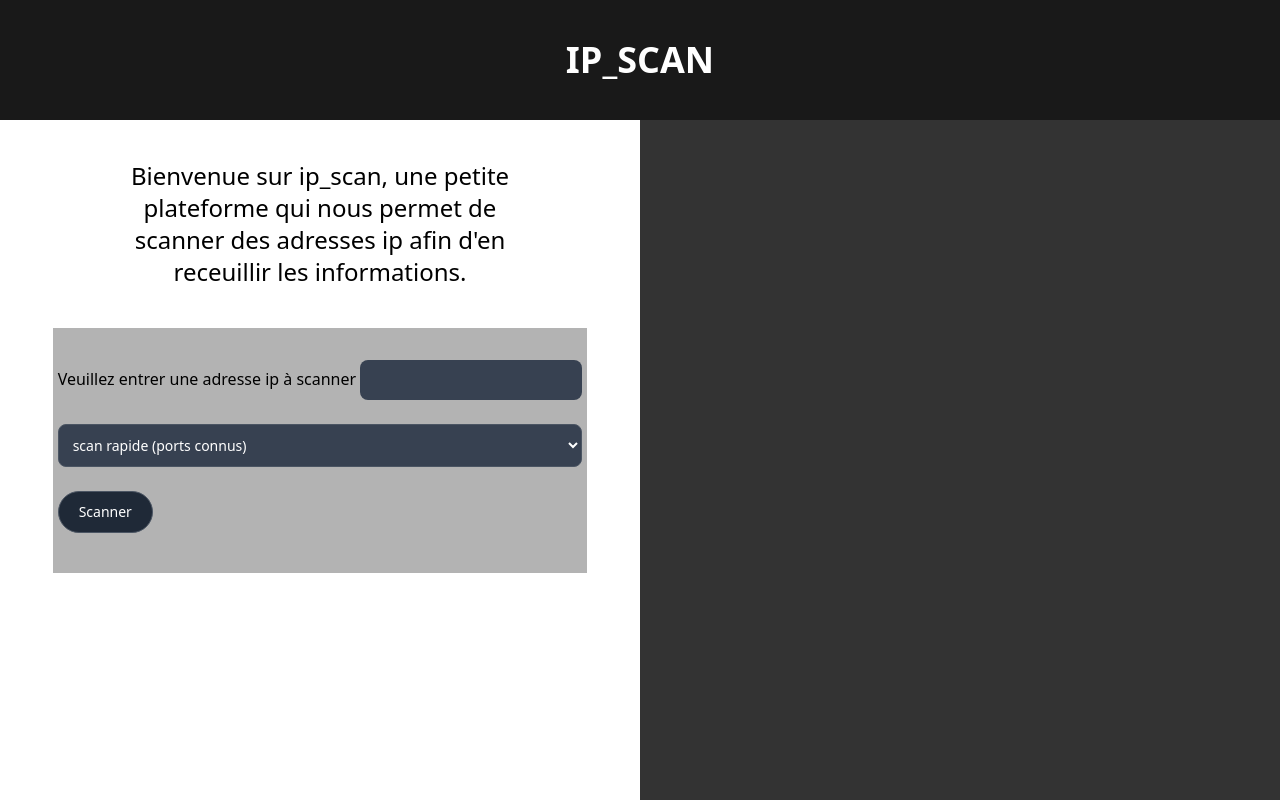
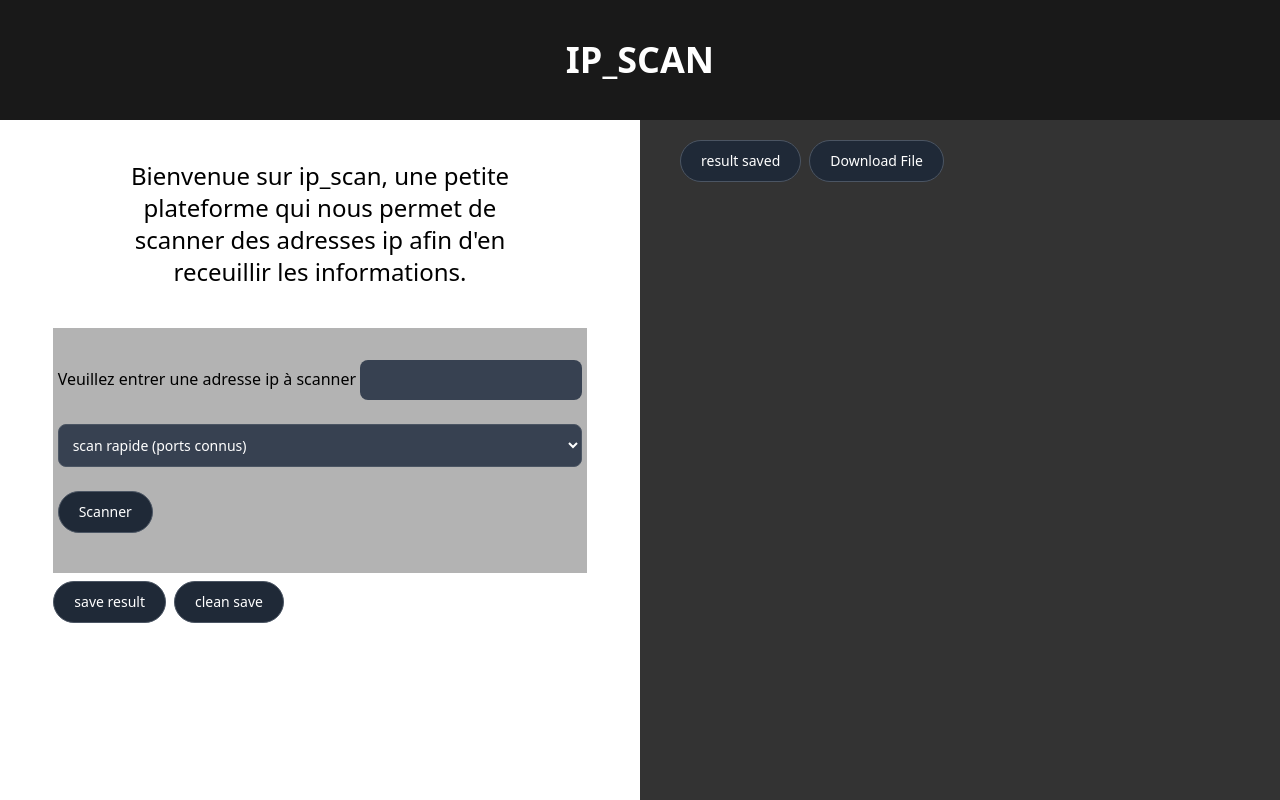
Before and after one commit to RichardKoudou/ip_Scan, a Flask app: page / in a window 1280 px wide. Run offline with Flask 3, Linux system fonts and the light colour scheme; some libraries are stand-ins or nearby versions.

Commit message:
[Feat] last feature donwload, save result and filter on sniff option with ip

```diff
--- a/src/app.py
+++ b/src/app.py
@@ -1,14 +1,26 @@
 import nmap
-from scapy.all import ARP, Ether, srp, sniff
-from flask import Flask, render_template, request
+from pathlib import Path
+import csv
+from scapy.all import ARP, Ether, srp, sniff, IP
+from flask import Flask, render_template, request, send_file
 
+
+log_path = Path(__file__).resolve().parent / "log.csv"
 
 app = Flask(__name__)
 
 capture_packets = []
+res_string = []
 
-def packet_callback(packet):
-   capture_packets.append(packet.summary())
+def packet_callback(packet, ip_address):
+   if IP in packet and (packet[IP].src == ip_address or packet[IP].dst == ip_address):
+        if 'DNSRR' in packet:
+            dns_answers = [str(ans.rdata) for ans in packet['DNSRR']]
+            if dns_answers:
+                capture_packets.append(packet.summary() + "<br>".join(dns_answers))
+        else:
+            capture_packets.append(packet.summary())
+
 
 
 @app.route('/')
@@ -17,15 +29,15 @@ def index():
 
 @app.route('/', methods=["POST"])
 def scan():
+    global res_string
     if request.method == 'POST':
-
-        res_string = []
 
         ip_address = request.form['ip']
         option = request.form['options']
 
 
         if option == "mac":
+            res_string = []
             arp = ARP(pdst=ip_address)
             ether = Ether(dst="ff:ff:ff:ff:ff:ff")
             packet = ether / arp
@@ -36,12 +48,14 @@ def scan():
                 res_string.append("adresse mac non trouvés")
 
         if option == "sniff":
-            sniff(prn=packet_callback, filter="ip", count=30)
+            res_string = []
+            sniff(prn=lambda packet: packet_callback(packet, ip_address), filter="ip", count=30)
             for packet in capture_packets:
                 res_string.append(packet+"<br>")
 
 
         if option == "-sS -sU" or option == "-F":
+            res_string = []
             scanner = nmap.PortScanner()
             scanner.scan(ip_address, arguments=option)
 
@@ -61,5 +75,44 @@ def scan():
 
     return render_template("index.html", res_string=res_string)
 
+@app.route('/save', methods=['POST'])
+def save_result():
+    global res_string
+    if not log_path.is_file():
+        with open(log_path, "w", newline="", encoding="utf-8") as file:
+            csv_writer = csv.writer(file)
+
+    with open(log_path, "a", newline="", encoding="utf-8") as file:
+        csv_writer = csv.writer(file)
+
+        for row in res_string:
+            csv_writer.writerow([row])
+
+    res_string.append("<br><h1 style='color: #4bdee3'>Result saved</h1>")
+
+    return render_template("index.html", res_string=res_string)
+
+@app.route('/clean', methods=['POST'])
+def clean_result():
+    global res_string
+
+    with open(log_path, "w", newline="", encoding="utf-8"):
+        res_string.clear()
+
+    return render_template("index.html", res_string=res_string)
+
+
+@app.route('/saved', methods=['POST'])
+def view_csv():
+    with open(log_path, "r", encoding="utf-8") as file:
+        csv_data = [line.strip() for line in file]
+
+    return render_template("index.html", res_string=csv_data)
+
+@app.route('/download')
+def download_file():
+    filename = 'result_ipscan.txt'
+    return send_file(log_path, as_attachment=True, download_name=filename)
+
 if __name__ == '__main__':
     app.run(debug=True)
--- a/src/templates/index.html
+++ b/src/templates/index.html
@@ -30,16 +30,27 @@
                         <input type="submit" value="Scanner" class="text-white bg-gray-800 border border-gray-600 focus:outline-none focus:ring-4 focus:ring-gray-700 font-medium rounded-full text-sm px-5 py-2.5 me-2 mb-2">
                     </form>
                 </div>
+                <div class="w-5/6 mx-auto mt-2 flex">
+                    <form method="post" action="/save">
+                        <input type="submit" value="save result" class="text-white bg-gray-800 border border-gray-600 focus:outline-none focus:ring-4 focus:ring-gray-700 font-medium rounded-full text-sm px-5 py-2.5 me-2 mb-2">
+                    </form>
+                    <form method="post" action="/clean">
+                        <input type="submit" value="clean save" class="text-white bg-gray-800 border border-gray-600 focus:outline-none focus:ring-4 focus:ring-gray-700 font-medium rounded-full text-sm px-5 py-2.5 me-2 mb-2">
+                    </form>
+                </div>
+
 
             </div>
-            <div id="resultDiv" class="w-3/6 min-h-[85vh] max-h-[85vh] justify-center px-10 py-10 bg-[#333333] text-white overflow-y-scroll">
-                {% if scanning %}
-                <p>Loading, please wait...</p>
-                {%else%}
-                    {% for result in res_string %}
-                        {{ result | safe }}
-                    {% endfor %}
-                {%endif%}
+            <div id="resultDiv" class="w-3/6 min-h-[85vh] max-h-[85vh] justify-center px-10 py-5 bg-[#333333] text-white overflow-y-scroll">
+                <div class="flex">
+                    <form class="mt-0 " method="post" action="/saved">
+                        <input type="submit" value="result saved" class="text-white bg-gray-800 border border-gray-600 focus:outline-none focus:ring-4 focus:ring-gray-700 font-medium rounded-full text-sm px-5 py-2.5 me-2 mb-2">
+                    </form>
+                    <a href="/download" class="text-white bg-gray-800 border border-gray-600 focus:outline-none focus:ring-4 focus:ring-gray-700 font-medium rounded-full text-sm px-5 py-2.5 me-2 mb-2">Download File</a>
+                </div>
+                {% for result in res_string %}
+                    {{ result | safe }}
+                {% endfor %}
             </div>
         </div>
     </body>
```
Also changed, not shown: src/log.csv (added, +19 -0 lines).
